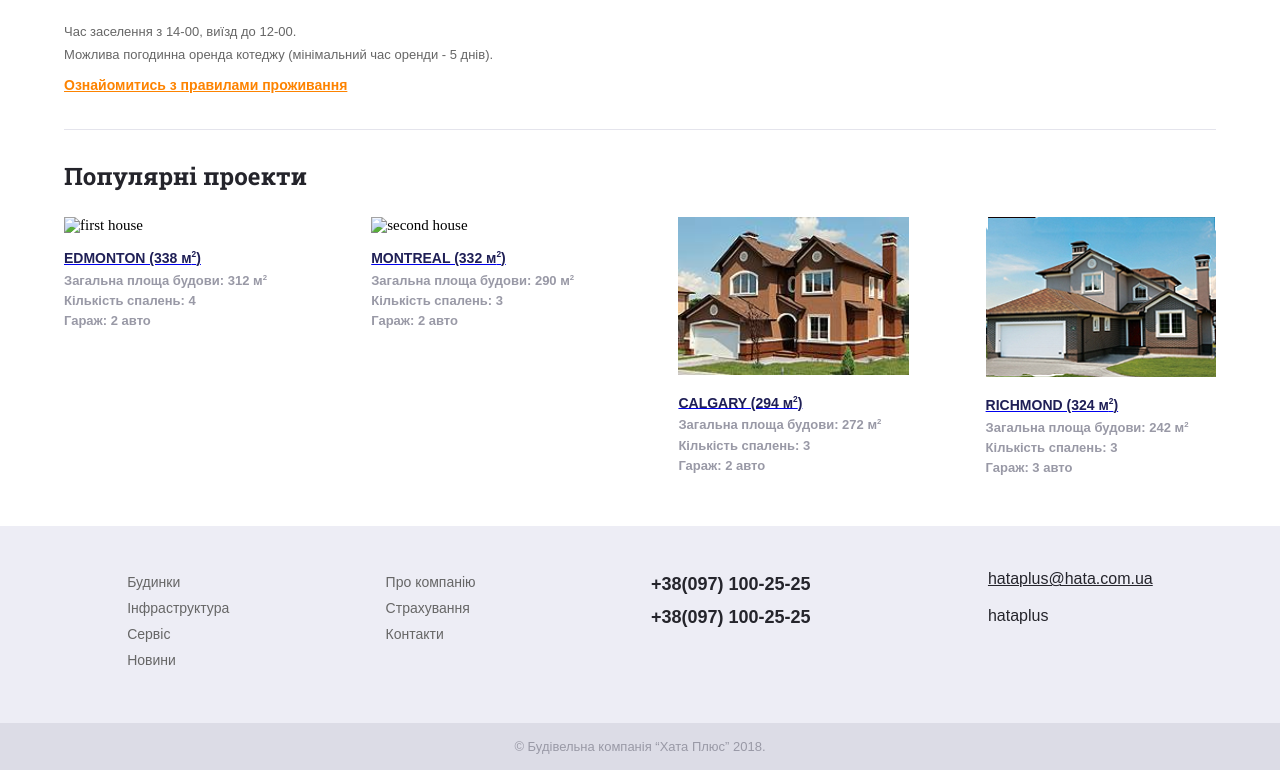
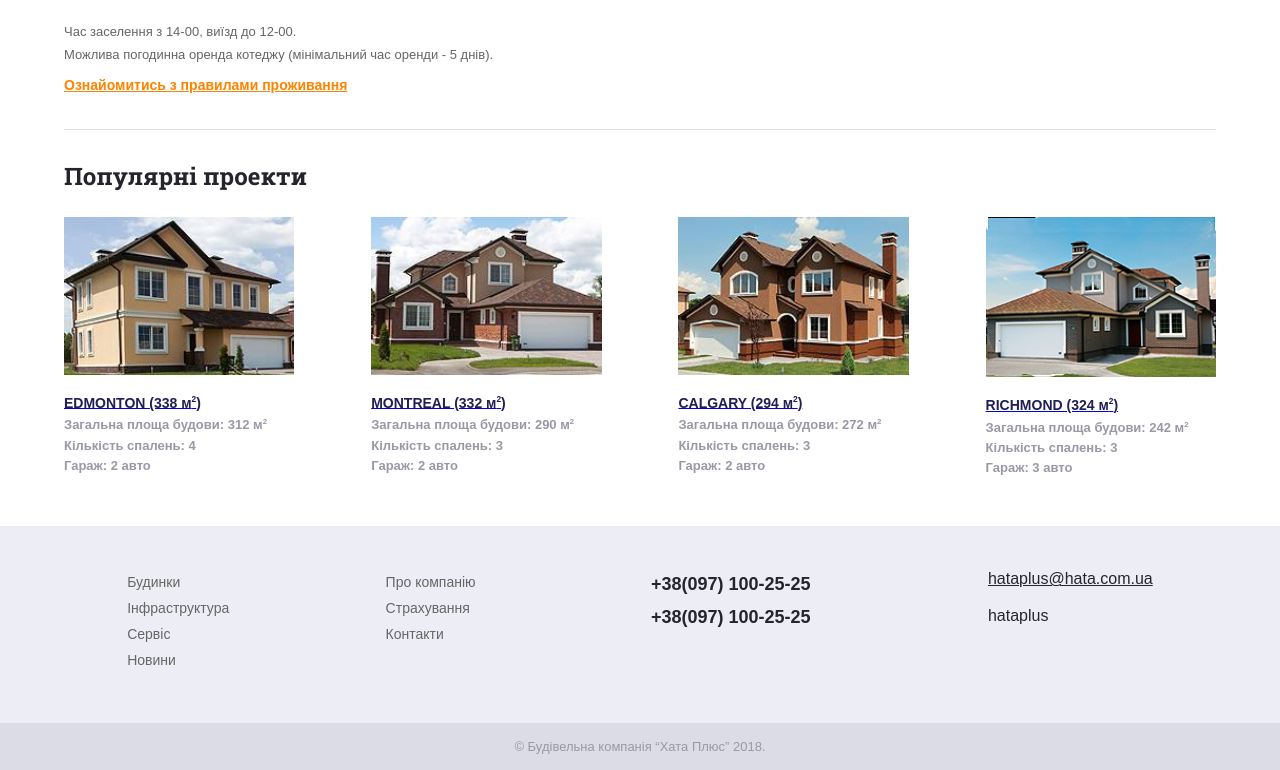
Before and after one commit to Asyanatnastya/Hata_Plus, a plain HTML site: page price.html in a window 1280 px wide. Shown: the part 705-1475 px from the top of the page. Drawn offline with Linux system fonts and the light colour scheme.

Commit message:
Creating Hata

```diff
--- a/css/general.css
+++ b/css/general.css
@@ -2,6 +2,7 @@
     margin: 0;
     padding: 0;
     box-sizing: border-box;
+
 }
 
 html {
@@ -117,8 +118,7 @@ background-color: #fd8300;
     left: 0;
     padding: 20px 15px 0 15px;
     width: 80%;
-    background-image: radial-gradient (circle farthest-corner at 10% 20%,  rgba(38,51,97,1) 0%, rgba(65,143,222,1) 79% );
-
+    background-color: #2e2e73;
     z-index: 2;
     transition: .4s;
     border-radius: 0 0 10px 0;
--- a/price.html
+++ b/price.html
@@ -205,7 +205,7 @@
                 <h2>Популярні проекти</h2>
                 <div class="examples">
                     <figure class="edmonton">
-                        <img src="edmonton.jpg" alt="first house">
+                        <img src="/img/edmonton.jpg" alt="first house">
                         <a href="#">
                             <h2>EDMONTON (338 м<sup>2</sup>)</h2>
                         </a>
@@ -214,7 +214,7 @@
                         <p>Гараж: 2 авто</p>
                     </figure>
                     <figure class="montreal">
-                        <img src="montreal.jpg" alt="second house">
+                        <img src="/img/montreal.jpg" alt="second house">
                         <a href="#">
                             <h2>MONTREAL (332 м<sup>2</sup>)</h2>
                         </a>
```
